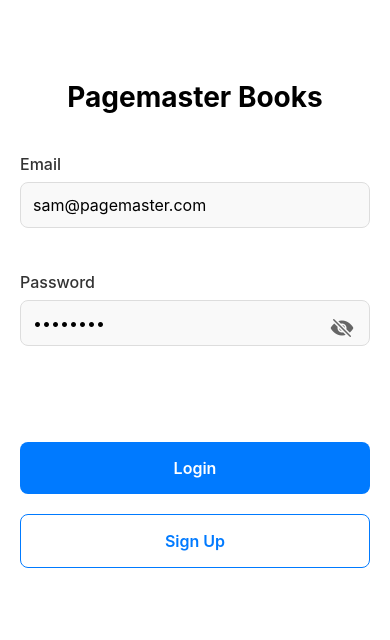
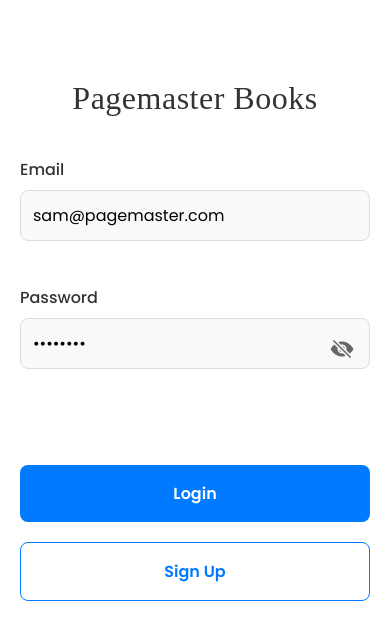
Before and after one commit to scsketch/pagemaster-rn, a React Native app: screen / in a window 390 px wide. Shown: the top 640 px of the page. Built offline with nearby package versions, Linux system fonts and the light colour scheme.

Commit message:
updating fonts

```diff
--- a/app/features/auth/styles.ts
+++ b/app/features/auth/styles.ts
@@ -1,9 +1,10 @@
 import { StyleSheet } from 'react-native';
+import { typography, colors } from '../../theme';
 
 export default StyleSheet.create({
   container: {
     flex: 1,
-    backgroundColor: '#fff',
+    backgroundColor: colors.background,
   },
   scrollContent: {
     flexGrow: 1,
@@ -16,11 +17,11 @@ export default StyleSheet.create({
     maxWidth: 500,
   },
   title: {
-    fontSize: 28,
-    fontWeight: 'bold',
+    ...typography.title,
     marginTop: 60,
     marginBottom: 40,
     textAlign: 'center',
+    color: colors.text.primary,
   },
   form: {
     gap: 20,
@@ -31,17 +32,16 @@ export default StyleSheet.create({
     marginBottom: 24,
   },
   label: {
-    fontSize: 16,
-    fontWeight: '500',
-    color: '#333',
+    ...typography.label,
+    color: colors.text.primary,
   },
   input: {
+    ...typography.input,
     borderWidth: 1,
-    borderColor: '#ddd',
+    borderColor: colors.border.medium,
     borderRadius: 8,
     padding: 12,
-    fontSize: 16,
-    backgroundColor: '#f9f9f9',
+    backgroundColor: colors.input.background,
   },
   passwordContainer: {
     position: 'relative',
@@ -57,7 +57,7 @@ export default StyleSheet.create({
     padding: 4,
   },
   button: {
-    backgroundColor: '#007AFF',
+    backgroundColor: colors.primary,
     padding: 16,
     borderRadius: 8,
     alignItems: 'center',
@@ -69,36 +69,34 @@ export default StyleSheet.create({
     borderRadius: 8,
     alignItems: 'center',
     borderWidth: 1,
-    borderColor: '#007AFF',
+    borderColor: colors.primary,
   },
   buttonDisabled: {
-    backgroundColor: '#ccc',
-    borderColor: '#ccc',
+    backgroundColor: colors.button.disabled,
+    borderColor: colors.button.disabled,
   },
   buttonText: {
-    color: '#fff',
-    fontSize: 16,
-    fontWeight: '600',
+    ...typography.button,
+    color: colors.background,
   },
   secondaryButtonText: {
-    color: '#007AFF',
-    fontSize: 16,
-    fontWeight: '600',
+    ...typography.button,
+    color: colors.primary,
   },
   inputError: {
-    borderColor: '#ff3b30',
+    borderColor: colors.text.error,
     borderWidth: 1,
   },
   errorText: {
-    color: '#ff3b30',
-    fontSize: 12,
+    ...typography.error,
+    color: colors.text.error,
     position: 'absolute',
     bottom: -20,
     left: 0,
   },
   authErrorText: {
-    color: '#ff3b30',
-    fontSize: 14,
+    ...typography.error,
+    color: colors.text.error,
     textAlign: 'center',
   },
   errorContainer: {
--- a/app/features/book/styles/styles.add.ts
+++ b/app/features/book/styles/styles.add.ts
@@ -1,9 +1,10 @@
 import { StyleSheet } from 'react-native';
+import { typography, colors } from '../../../theme';
 
 export default StyleSheet.create({
   container: {
     flex: 1,
-    backgroundColor: '#fff',
+    backgroundColor: colors.background,
     alignItems: 'center',
   },
   innerContainer: {
@@ -18,12 +19,11 @@ export default StyleSheet.create({
     alignItems: 'center',
     padding: 16,
     borderBottomWidth: 1,
-    borderBottomColor: '#eee',
+    borderBottomColor: colors.border.light,
   },
   headerTitle: {
-    fontSize: 18,
-    fontWeight: '600',
-    color: '#333',
+    ...typography.heading,
+    color: colors.text.primary,
   },
   headerRight: {
     width: 40, // To maintain header balance
@@ -37,12 +37,12 @@ export default StyleSheet.create({
     width: '100%',
   },
   input: {
+    ...typography.input,
     borderWidth: 1,
-    borderColor: '#ddd',
+    borderColor: colors.border.medium,
     borderRadius: 8,
     padding: 12,
-    fontSize: 16,
-    backgroundColor: '#f9f9f9',
+    backgroundColor: colors.input.background,
     width: '100%',
   },
   descriptionInput: {
@@ -50,20 +50,19 @@ export default StyleSheet.create({
     textAlignVertical: 'top',
   },
   errorText: {
-    color: '#ff3b30',
-    fontSize: 14,
+    ...typography.error,
+    color: colors.text.error,
     marginTop: 4,
   },
   saveButton: {
-    backgroundColor: '#007AFF',
+    backgroundColor: colors.primary,
     padding: 16,
     borderRadius: 8,
     alignItems: 'center',
     marginTop: 8,
   },
   saveButtonText: {
-    color: '#fff',
-    fontSize: 16,
-    fontWeight: '600',
+    ...typography.button,
+    color: colors.background,
   },
 });
--- a/app/features/book/styles/styles.detail.ts
+++ b/app/features/book/styles/styles.detail.ts
@@ -1,9 +1,10 @@
 import { StyleSheet } from 'react-native';
+import { typography, colors } from '../../../theme';
 
 export default StyleSheet.create({
   container: {
     flex: 1,
-    backgroundColor: '#fff',
+    backgroundColor: colors.background,
     width: '100%',
     alignItems: 'center',
   },
@@ -19,23 +20,21 @@ export default StyleSheet.create({
     alignItems: 'center',
     padding: 16,
     borderBottomWidth: 1,
-    borderBottomColor: '#eee',
+    borderBottomColor: colors.border.light,
   },
   editButton: {
     padding: 8,
   },
   editButtonText: {
-    color: '#007AFF',
-    fontSize: 16,
-    fontWeight: '600',
+    ...typography.button,
+    color: colors.primary,
   },
   content: {
     padding: 20,
   },
   title: {
-    fontSize: 24,
-    fontWeight: '600',
-    color: '#333',
+    ...typography.heading,
+    color: colors.text.primary,
     marginBottom: 24,
   },
   detailsContainer: {
@@ -47,16 +46,16 @@ export default StyleSheet.create({
     alignItems: 'center',
     paddingVertical: 8,
     borderBottomWidth: 1,
-    borderBottomColor: '#eee',
+    borderBottomColor: colors.border.light,
   },
   detailLabel: {
-    fontSize: 16,
-    color: '#666',
+    ...typography.body,
+    color: colors.text.secondary,
   },
   detailValue: {
-    fontSize: 16,
-    fontWeight: '500',
-    color: '#333',
+    ...typography.body,
+    fontFamily: typography.label.fontFamily,
+    color: colors.text.primary,
   },
   errorContainer: {
     flex: 1,
@@ -65,34 +64,34 @@ export default StyleSheet.create({
     padding: 16,
   },
   errorText: {
-    color: '#ff3b30',
+    ...typography.error,
+    color: colors.text.error,
     textAlign: 'center',
     marginBottom: 16,
   },
   retryButton: {
-    backgroundColor: '#007AFF',
+    backgroundColor: colors.primary,
     padding: 12,
     borderRadius: 8,
   },
   retryButtonText: {
-    color: '#fff',
-    fontSize: 16,
-    fontWeight: '600',
+    ...typography.button,
+    color: colors.background,
   },
   descriptionContainer: {
     paddingVertical: 8,
     borderBottomWidth: 1,
-    borderBottomColor: '#eee',
+    borderBottomColor: colors.border.light,
   },
   descriptionText: {
-    fontSize: 16,
-    color: '#333',
+    ...typography.body,
+    color: colors.text.primary,
     marginTop: 8,
     lineHeight: 24,
   },
   loadingText: {
-    color: '#666',
-    fontSize: 16,
+    ...typography.body,
+    color: colors.text.secondary,
     textAlign: 'center',
   },
 });
--- a/app/features/book/styles/styles.header.ts
+++ b/app/features/book/styles/styles.header.ts
@@ -1,10 +1,11 @@
 import { StyleSheet } from 'react-native';
+import { typography, colors } from '../../../theme';
 
 export default StyleSheet.create({
   container: {
-    backgroundColor: '#fff',
+    backgroundColor: colors.background,
     borderBottomWidth: 1,
-    borderBottomColor: '#eee',
+    borderBottomColor: colors.border.light,
   },
   headerRow: {
     flexDirection: 'row',
@@ -17,7 +18,7 @@ export default StyleSheet.create({
     flex: 1,
     flexDirection: 'row',
     alignItems: 'center',
-    backgroundColor: '#f8f8f8',
+    backgroundColor: colors.input.background,
     borderRadius: 8,
     paddingHorizontal: 12,
   },
@@ -25,10 +26,10 @@ export default StyleSheet.create({
     marginRight: 8,
   },
   searchInput: {
+    ...typography.input,
     flex: 1,
     height: 40,
-    fontSize: 16,
-    color: '#333',
+    color: colors.text.primary,
   },
   logoutButton: {
     padding: 4,
--- a/app/features/book/styles/styles.list.ts
+++ b/app/features/book/styles/styles.list.ts
@@ -1,9 +1,10 @@
 import { StyleSheet, Platform } from 'react-native';
+import { typography, colors } from '../../../theme';
 
 export default StyleSheet.create({
   container: {
     flex: 1,
-    backgroundColor: '#fff',
+    backgroundColor: colors.background,
     alignItems: 'center',
     width: '100%',
   },
@@ -21,9 +22,8 @@ export default StyleSheet.create({
     width: '100%',
   },
   headerTitle: {
-    fontSize: 20,
-    fontWeight: '600',
-    color: '#333',
+    ...typography.heading,
+    color: colors.text.primary,
   },
   logoutButton: {
     padding: 8,
@@ -34,12 +34,12 @@ export default StyleSheet.create({
     flexGrow: 1,
   },
   bookItem: {
-    backgroundColor: '#f8f8f8',
+    backgroundColor: colors.input.background,
     padding: 16,
     borderRadius: 8,
     marginBottom: 12,
     borderWidth: 1,
-    borderColor: '#eee',
+    borderColor: colors.border.light,
     width: '100%',
   },
   bookInfo: {
@@ -47,9 +47,8 @@ export default StyleSheet.create({
     width: '100%',
   },
   bookTitle: {
-    fontSize: 18,
-    fontWeight: '600',
-    color: '#333',
+    ...typography.subheading,
+    color: colors.text.primary,
   },
   authorGenreRow: {
     flexDirection: 'row',
@@ -58,8 +57,8 @@ export default StyleSheet.create({
     width: '100%',
   },
   bookAuthor: {
-    fontSize: 14,
-    color: '#666',
+    ...typography.body,
+    color: colors.text.secondary,
   },
   genreContainer: {
     flexDirection: 'row',
@@ -67,15 +66,15 @@ export default StyleSheet.create({
     gap: 4,
   },
   bookGenre: {
-    fontSize: 14,
-    color: '#666',
+    ...typography.body,
+    color: colors.text.secondary,
     fontStyle: 'italic',
   },
   addButton: {
     position: 'absolute',
     bottom: 24,
     right: 24,
-    backgroundColor: '#007AFF',
+    backgroundColor: colors.primary,
     padding: 16,
     borderRadius: 30,
     elevation: 3,
@@ -85,9 +84,8 @@ export default StyleSheet.create({
     shadowRadius: 3.84,
   },
   addButtonText: {
-    color: '#fff',
-    fontSize: 16,
-    fontWeight: '600',
+    ...typography.button,
+    color: colors.background,
   },
   errorContainer: {
     flex: 1,
@@ -97,19 +95,19 @@ export default StyleSheet.create({
     width: '100%',
   },
   errorText: {
-    color: '#ff3b30',
+    ...typography.error,
+    color: colors.text.error,
     textAlign: 'center',
     marginBottom: 16,
   },
   retryButton: {
-    backgroundColor: '#007AFF',
+    backgroundColor: colors.primary,
     padding: 12,
     borderRadius: 8,
   },
   retryButtonText: {
-    color: '#fff',
-    fontSize: 16,
-    fontWeight: '600',
+    ...typography.button,
+    color: colors.background,
   },
   footer: {
     paddingVertical: 20,
@@ -120,9 +118,9 @@ export default StyleSheet.create({
     width: '100%',
   },
   searchInput: {
-    backgroundColor: '#f5f5f5',
+    ...typography.input,
+    backgroundColor: colors.input.background,
     padding: 12,
     borderRadius: 8,
-    fontSize: 16,
   },
 });
--- /dev/null
+++ b/app/theme/colors.ts
@@ -0,0 +1,19 @@
+export const colors = {
+  primary: '#007AFF',
+  background: '#FFFFFF',
+  text: {
+    primary: '#333333',
+    secondary: '#666666',
+    error: '#ff3b30',
+  },
+  border: {
+    light: '#EEEEEE',
+    medium: '#DDDDDD',
+  },
+  input: {
+    background: '#F9F9F9',
+  },
+  button: {
+    disabled: '#CCCCCC',
+  },
+} as const;
--- /dev/null
+++ b/app/theme/index.ts
@@ -0,0 +1,2 @@
+export * from './typography';
+export * from './colors';
--- /dev/null
+++ b/app/theme/typography.ts
@@ -0,0 +1,43 @@
+export const fonts = {
+  regular: 'Poppins-Regular',
+  medium: 'Poppins-Medium',
+  semiBold: 'Poppins-SemiBold',
+  inter: 'Inter-Regular',
+  playfair: 'PlayfairDisplay-Regular',
+} as const;
+
+export const typography = {
+  title: {
+    fontFamily: fonts.playfair,
+    fontSize: 32,
+    letterSpacing: 0.5,
+  },
+  heading: {
+    fontFamily: fonts.semiBold,
+    fontSize: 24,
+  },
+  subheading: {
+    fontFamily: fonts.medium,
+    fontSize: 20,
+  },
+  body: {
+    fontFamily: fonts.regular,
+    fontSize: 16,
+  },
+  label: {
+    fontFamily: fonts.medium,
+    fontSize: 16,
+  },
+  button: {
+    fontFamily: fonts.semiBold,
+    fontSize: 16,
+  },
+  input: {
+    fontFamily: fonts.regular,
+    fontSize: 16,
+  },
+  error: {
+    fontFamily: fonts.regular,
+    fontSize: 12,
+  },
+} as const;
--- a/app/utils/fonts.ts
+++ b/app/utils/fonts.ts
@@ -6,5 +6,6 @@ export const loadFonts = async () => {
     'Poppins-Medium': require('../../assets/fonts/Poppins-Medium.ttf'),
     'Poppins-SemiBold': require('../../assets/fonts/Poppins-SemiBold.ttf'),
     'Inter-Regular': require('../../assets/fonts/Inter-Regular.ttf'),
+    'PlayfairDisplay-Regular': require('../../assets/fonts/PlayfairDisplay-Regular.ttf'),
   });
 };
```
Also changed, not shown: assets/fonts/PlayfairDisplay-Regular.ttf (added).
